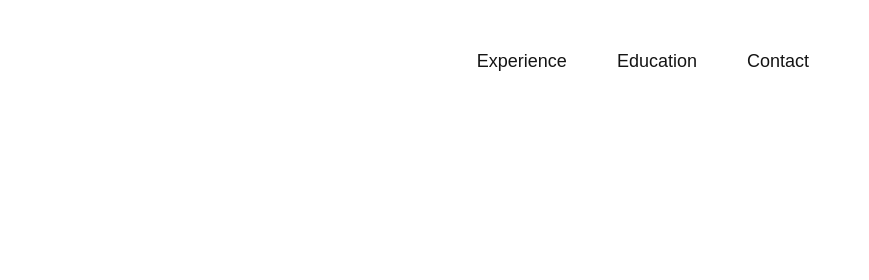
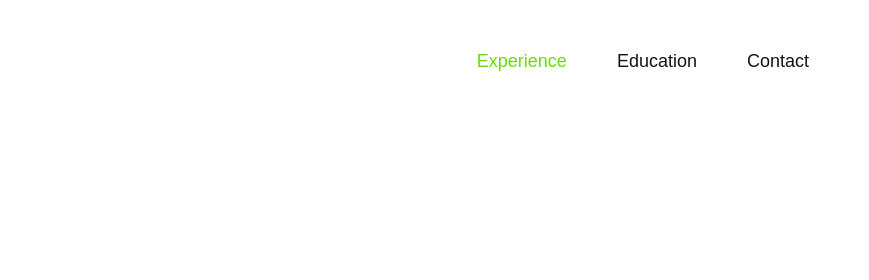
Before and after one commit to gabriel-venezian/personal-portfolio, a plain HTML site: page index.html in a window 1280 px wide. In both pictures the pointer is over the link "Experience". Shown: the top 280 px of the page, 411-1280 px from the left. Drawn offline with Linux system fonts and the light colour scheme.

Commit message:
Update header

```diff
--- a/css/header.css
+++ b/css/header.css
@@ -23,6 +23,11 @@
   color: #141414;
 }
 
+.header__menu a:hover {
+  color: #67dd0a;
+  transition: 0.2s;
+}
+
 @media screen and (max-width: 800px) {
   .header {
     flex-direction: column;
```
